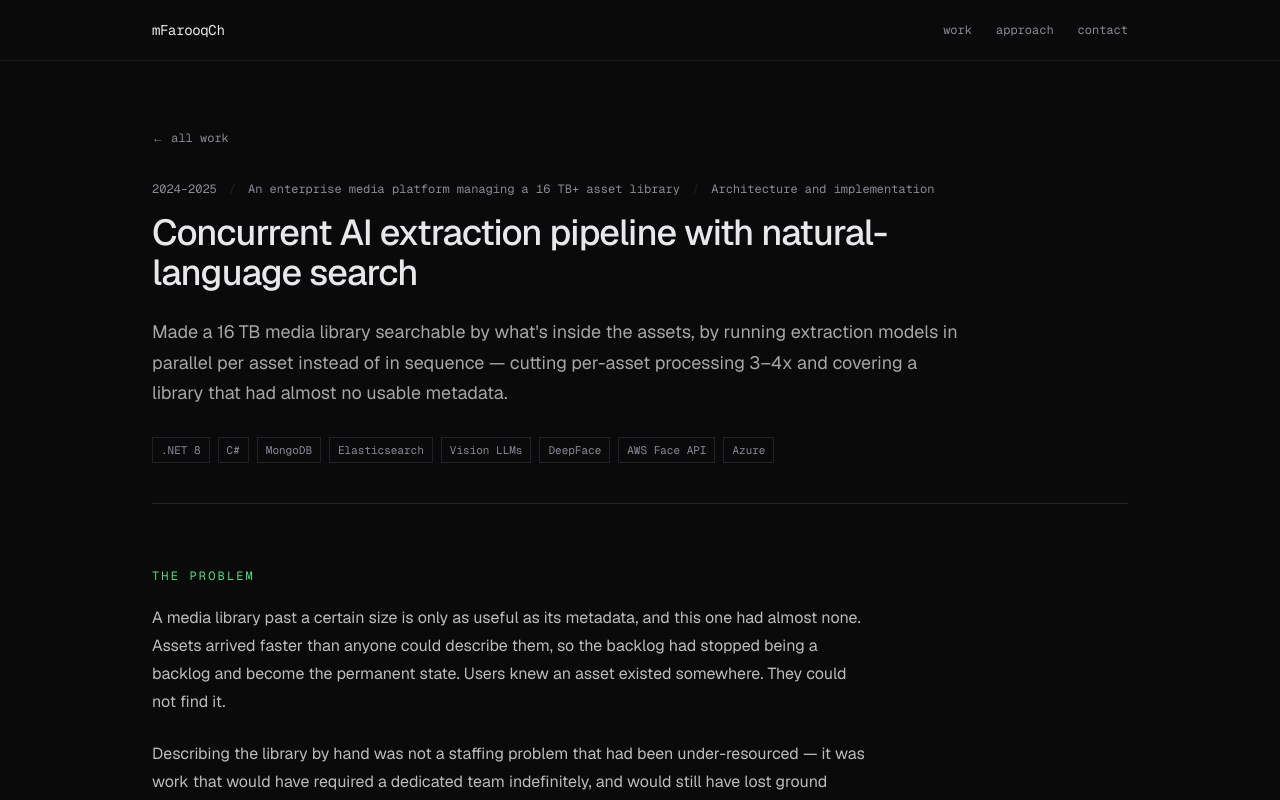
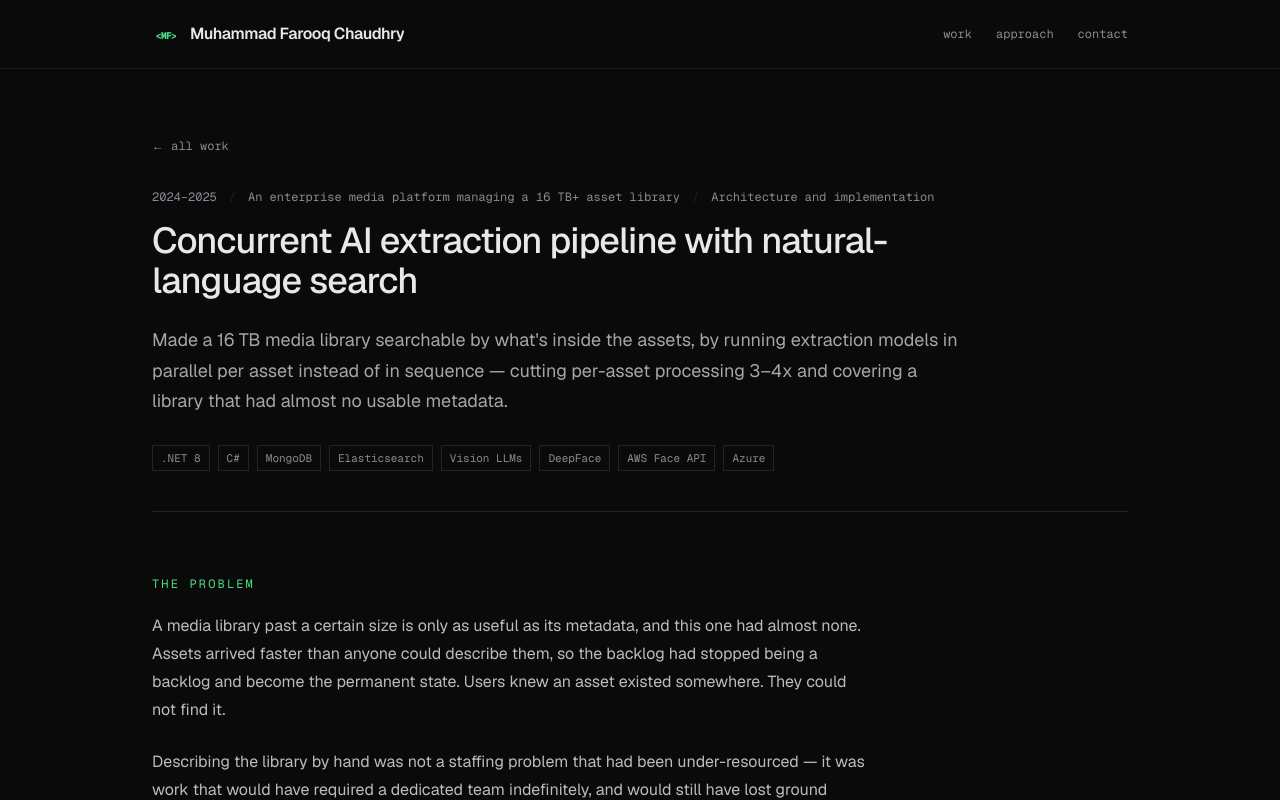
Before and after one commit to mFarooqCh/portfolio, a Next.js app: page /work/ai-extraction-pipeline in a window 1280 px wide. Shown: the top 800 px of the page. Built offline with nearby package versions, Linux system fonts and the light colour scheme.

Commit message:
Refactor code structure for improved readability and maintainability

```diff
--- a/app/layout.tsx
+++ b/app/layout.tsx
@@ -2,6 +2,8 @@ import type { Metadata } from 'next';
 import { GeistSans } from 'geist/font/sans';
 import { GeistMono } from 'geist/font/mono';
 import Link from 'next/link';
+import { Logo } from '@/components/Logo';
+import { BackToTop } from '@/components/BackToTop';
 import './globals.css';
 
 export const metadata: Metadata = {
@@ -15,11 +17,9 @@ export default function RootLayout({ children }: { children: React.ReactNode })
     <html lang="en" className={`${GeistSans.variable} ${GeistMono.variable}`}>
       <body>
         <header className="border-b border-border/60">
-          <nav className="mx-auto flex max-w-5xl items-center justify-between px-6 py-5">
-            <Link href="/" className="font-mono text-sm tracking-tight text-fg hover:text-accent">
-              mFarooqCh
-            </Link>
-            <div className="flex items-center gap-6 font-mono text-xs text-muted">
+          <nav className="mx-auto flex max-w-5xl items-center justify-between gap-4 px-6 py-5">
+            <Logo />
+            <div className="flex flex-shrink-0 items-center gap-6 font-mono text-xs text-muted">
               <Link href="/#work" className="hover:text-fg">work</Link>
               <Link href="/#approach" className="hover:text-fg">approach</Link>
               <Link href="/#contact" className="hover:text-fg">contact</Link>
@@ -29,14 +29,16 @@ export default function RootLayout({ children }: { children: React.ReactNode })
 
         {children}
 
-        <footer className="mt-32 border-t border-border/60">
-          <div className="mx-auto flex max-w-5xl flex-col gap-2 px-6 py-10 font-mono text-xs text-muted sm:flex-row sm:items-center sm:justify-between">
-            <span>Muhammad Farooq Chaudhry</span>
+        <footer id="site-footer" className="mt-32 border-t border-border/60">
+          <div className="mx-auto flex max-w-5xl flex-col gap-4 px-6 pt-10 pb-24 font-mono text-xs text-muted sm:flex-row sm:items-center sm:justify-between sm:py-10">
+            <Logo variant="footer" />
             <a href="mailto:farooqchaudhry749@gmail.com" className="hover:text-fg">
               farooqchaudhry749@gmail.com
             </a>
           </div>
         </footer>
+
+        <BackToTop />
       </body>
     </html>
   );
--- a/app/page.tsx
+++ b/app/page.tsx
@@ -86,7 +86,7 @@ export default function Home() {
 
       {/* Facts */}
       <div className="mx-auto max-w-5xl px-6">
-        <dl className="grid grid-cols-2 gap-px border border-border bg-border sm:grid-cols-4">
+        <dl className="grid grid-cols-2 gap-px border border-border bg-border sm:grid-cols-5">
           {FACTS.map((f) => (
             <div key={f.l} className="bg-bg px-5 py-6">
               <dt className="font-mono text-2xl text-fg">{f.n}</dt>
--- /dev/null
+++ b/components/BackToTop.tsx
@@ -0,0 +1,57 @@
+'use client';
+
+import { useEffect, useState } from 'react';
+
+const SHOW_AFTER_PX = 480;
+
+/**
+ * Fixed bottom-right button, appears after scrolling past the hero and stays
+ * visible all the way to the bottom of the page — that's the point of a
+ * back-to-top button, it's most useful exactly there. An earlier version
+ * also hid this once the footer scrolled into view (to avoid sitting on top
+ * of the footer's email link); that traded a real bug for a worse one — the
+ * button disappearing right when someone actually wants it. The overlap is
+ * fixed properly instead, by giving the footer extra bottom padding on
+ * mobile (see app/layout.tsx) so there's dedicated clear space at the
+ * bottom of the page and nothing the button can ever sit on top of.
+ * Respects prefers-reduced-motion for the scroll itself, matching the
+ * "never for people who asked not to see it" rule already applied to the
+ * rise-in animation in globals.css.
+ */
+export function BackToTop() {
+  const [visible, setVisible] = useState(false);
+
+  useEffect(() => {
+    const onScroll = () => setVisible(window.scrollY > SHOW_AFTER_PX);
+    onScroll();
+    window.addEventListener('scroll', onScroll, { passive: true });
+    return () => window.removeEventListener('scroll', onScroll);
+  }, []);
+
+  const handleClick = () => {
+    const reduceMotion = window.matchMedia('(prefers-reduced-motion: reduce)').matches;
+    window.scrollTo({ top: 0, behavior: reduceMotion ? 'auto' : 'smooth' });
+  };
+
+  return (
+    <button
+      type="button"
+      onClick={handleClick}
+      aria-label="Back to top"
+      tabIndex={visible ? 0 : -1}
+      className={`fixed bottom-6 right-6 z-40 flex h-10 w-10 items-center justify-center border border-accent bg-bg text-accent transition-all duration-200 hover:bg-accent hover:text-bg ${
+        visible ? 'translate-y-0 opacity-100' : 'pointer-events-none translate-y-2 opacity-0'
+      }`}
+    >
+      <svg width="16" height="16" viewBox="0 0 16 16" fill="none" aria-hidden="true">
+        <path
+          d="M8 13V3M8 3L3.5 7.5M8 3L12.5 7.5"
+          stroke="currentColor"
+          strokeWidth="1.6"
+          strokeLinecap="round"
+          strokeLinejoin="round"
+        />
+      </svg>
+    </button>
+  );
+}
--- /dev/null
+++ b/components/Logo.tsx
@@ -0,0 +1,52 @@
+import Link from 'next/link';
+
+const VARIANTS = {
+  header: {
+    gap: 'gap-2.5',
+    mark: 'h-7 w-7',
+    name: 'text-sm font-semibold tracking-tight text-fg sm:text-base',
+    nameHover: 'group-hover:text-accent',
+  },
+  footer: {
+    gap: 'gap-2',
+    mark: 'h-5 w-5',
+    name: 'font-mono text-xs text-muted',
+    nameHover: 'group-hover:text-fg',
+  },
+} as const;
+
+/**
+ * The <MF> wordmark, used in both the header and footer. The mark itself
+ * (Geist Mono, since this is inlined in the page and can reach the site's
+ * actual font var — the standalone favicon at app/icon.svg can't do that and
+ * falls back to a filled badge with a system mono stack instead) stays
+ * accent-colored at both sizes; only the name's weight/color and the overall
+ * scale shift, matching whichever surrounding text it sits next to (semibold
+ * Geist Sans by the nav links in the header, muted mono by the email in the
+ * footer).
+ */
+export function Logo({ variant = 'header' }: { variant?: 'header' | 'footer' }) {
+  const v = VARIANTS[variant];
+  return (
+    <Link href="/" className={`group flex min-w-0 items-center ${v.gap}`}>
+      <svg viewBox="0 0 64 64" aria-hidden="true" className={`${v.mark} flex-shrink-0 text-accent`}>
+        <text
+          x="32"
+          y="35"
+          textAnchor="middle"
+          dominantBaseline="central"
+          fontFamily="var(--font-geist-mono), ui-monospace, monospace"
+          fontWeight={800}
+          fontSize={22}
+          letterSpacing="-1.5"
+          fill="currentColor"
+        >
+          {'<MF>'}
+        </text>
+      </svg>
+      <span className={`min-w-0 truncate transition-colors ${v.name} ${v.nameHover}`}>
+        Muhammad Farooq Chaudhry
+      </span>
+    </Link>
+  );
+}
```
Also changed, not shown: app/icon.svg (added), 1 other file (tests, documents, lock files or other folders).
